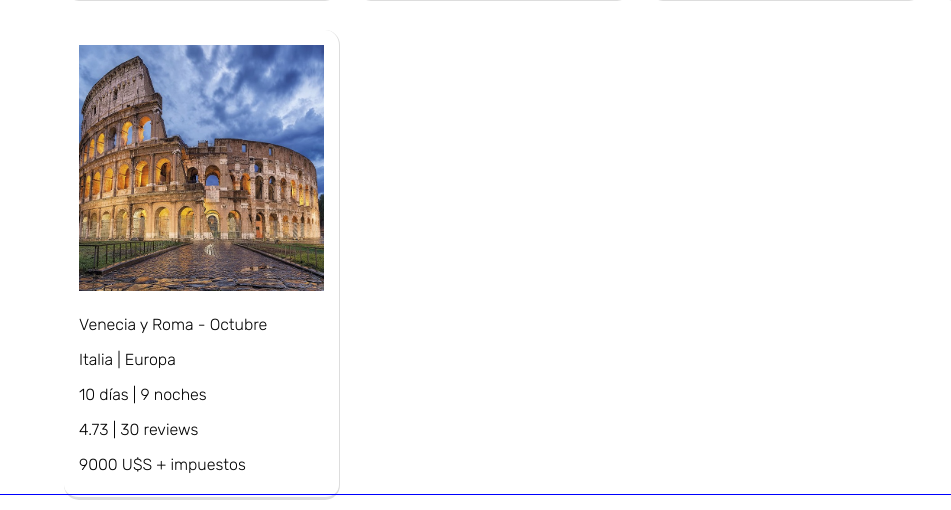
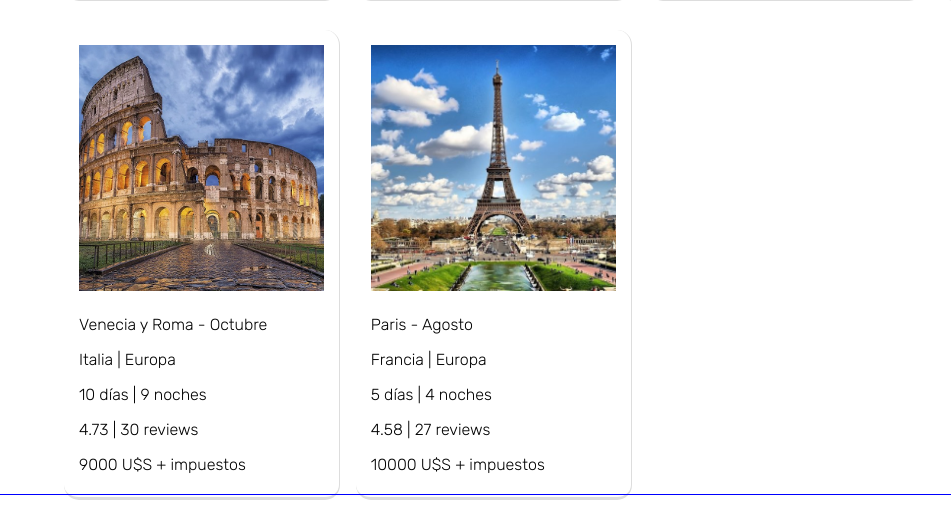
Before and after one commit to naisheffield/Proyecto-Full-Stack-Python-2022, a plain HTML site: page paquetes.html in a window 1280 px wide. Shown: the part 713-1223 px from the top of the page, 0-951 px from the left. Drawn offline with Linux system fonts and the light colour scheme.

Commit message:
agregué info paquetes

```diff
--- a/paquetes.html
+++ b/paquetes.html
@@ -120,6 +120,17 @@
             <p>4.73 | 30 reviews</p>
             <p>9000 U$S + impuestos</p>
           </div>
+          <!-- Paris  -->
+          <div class="card-container">
+            <div class="card-img-container">
+              <img class="card-img" src="/Multimedia/imagenes/paris.jpg" alt="card image">
+            </div>
+            <p>Paris - Agosto</p>
+            <p>Francia | Europa</p>
+            <p>5 días | 4 noches</p>
+            <p>4.58 | 27 reviews</p>
+            <p>10000 U$S + impuestos</p>
+          </div>
         </div>
       </section>
     </div>
```
Also changed, not shown: arma-tu-viaje.html (+7 -0 lines), Multimedia/imagenes/paris.jpg (added).
